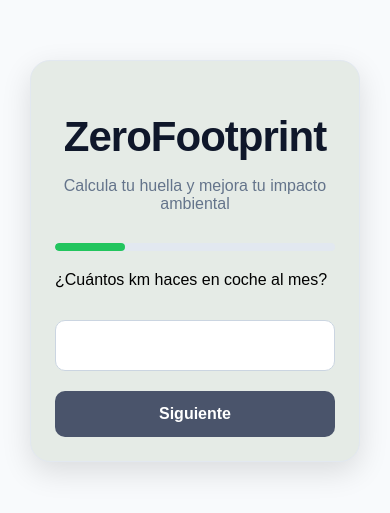
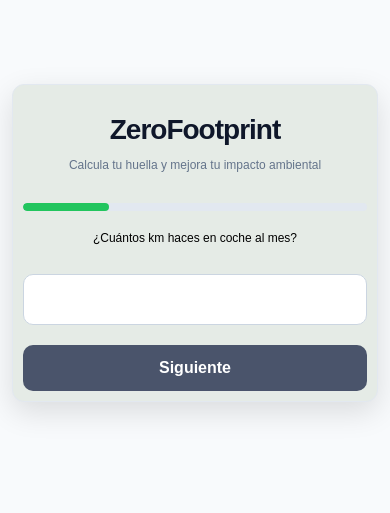
Before and after one commit to paula-gi/ZeroFootprint, a React (Create React App) app in the folder frontend/: page / in a window 390 px wide. Shown: the part 191-704 px from the top of the page. Built offline with nearby package versions, Linux system fonts and the light colour scheme.

Commit message:
style: add responsive layout for mobile screens and optimize dashboard components

```diff
--- a/frontend/src/App.css
+++ b/frontend/src/App.css
@@ -231,3 +231,101 @@ h1, h2, h3, p {
   margin-bottom: 30px;
   font-size: 16px;
 }
+
+@media (max-width: 768px) {
+
+  .container {
+  min-height: 100vh;
+  padding: 12px;
+  justify-content: center;
+  align-items: center;
+  }
+
+  .card {
+    padding: 10px;
+    border-radius: 12px;
+  }
+
+  .dashboard {
+    grid-template-columns: repeat(2, 1fr);
+    gap: 8px;
+  }
+
+  .full {
+    grid-column: span 2;
+    padding: 8px;
+  }
+
+  .app-title {
+    font-size: 28px;
+    text-align: center;
+  }
+
+  .app-subtitle {
+    font-size: 13px;
+    text-align: center;
+  }
+
+  .card h2 {
+    font-size: 16px;
+    margin-bottom: 6px;
+    text-align: center;
+  }
+
+  .card h3 {
+    font-size: 14px;
+    margin-bottom: 6px;
+    text-align: center;
+  }
+
+  .card p,
+  .level-description,
+  .comparison-text {
+    font-size: 12px;
+    line-height: 1.3;
+    text-align: center;
+  }
+
+  .card li {
+    font-size: 12px;
+    line-height: 1.3;
+    text-align: left; /* más legible para listas */
+  }
+
+  .comparison-text {
+    text-align: center;
+  }
+
+  .restart-container {
+    grid-column: span 2;
+  }
+
+  .restart-btn {
+    min-width: 160px;
+    font-size: 14px;
+  }
+
+  .recharts-wrapper {
+    margin: 0 auto;
+  }
+
+  .chart-container {
+    display: flex;
+    justify-content: center;
+    align-items: center;
+    transform: scale(0.65);
+    transform-origin: center;
+    margin: -70px 0;
+  }
+
+  .card.full {
+    padding-top: 6px;
+    padding-bottom: 6px;
+  }
+
+  .card.full h3 {
+    margin-top: 10px;
+    margin-bottom: -10px;
+  }
+
+}
--- a/frontend/src/components/Result.js
+++ b/frontend/src/components/Result.js
@@ -209,6 +209,8 @@ export default function Result({ userId, onRestart }) {
       <div className="card full">
         <h3>Distribución</h3>
 
+        <div className="chart-container">
+
         <PieChart width={380} height={380}>
           <Pie
             data={chartData}
@@ -226,6 +228,7 @@ export default function Result({ userId, onRestart }) {
           <Tooltip />
         </PieChart>
       </div>
+    </div>
 
       <div className="card detalle-card">
         <h3>Detalle</h3>
```
